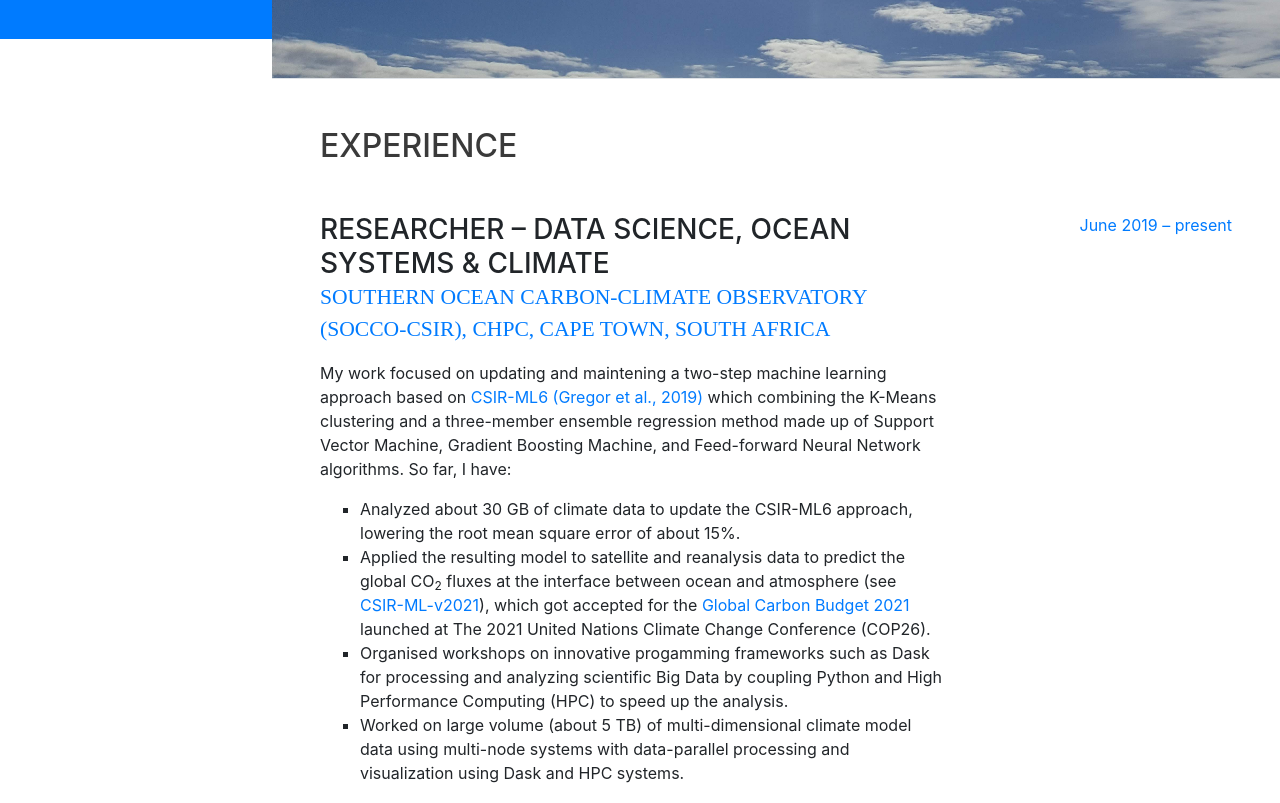
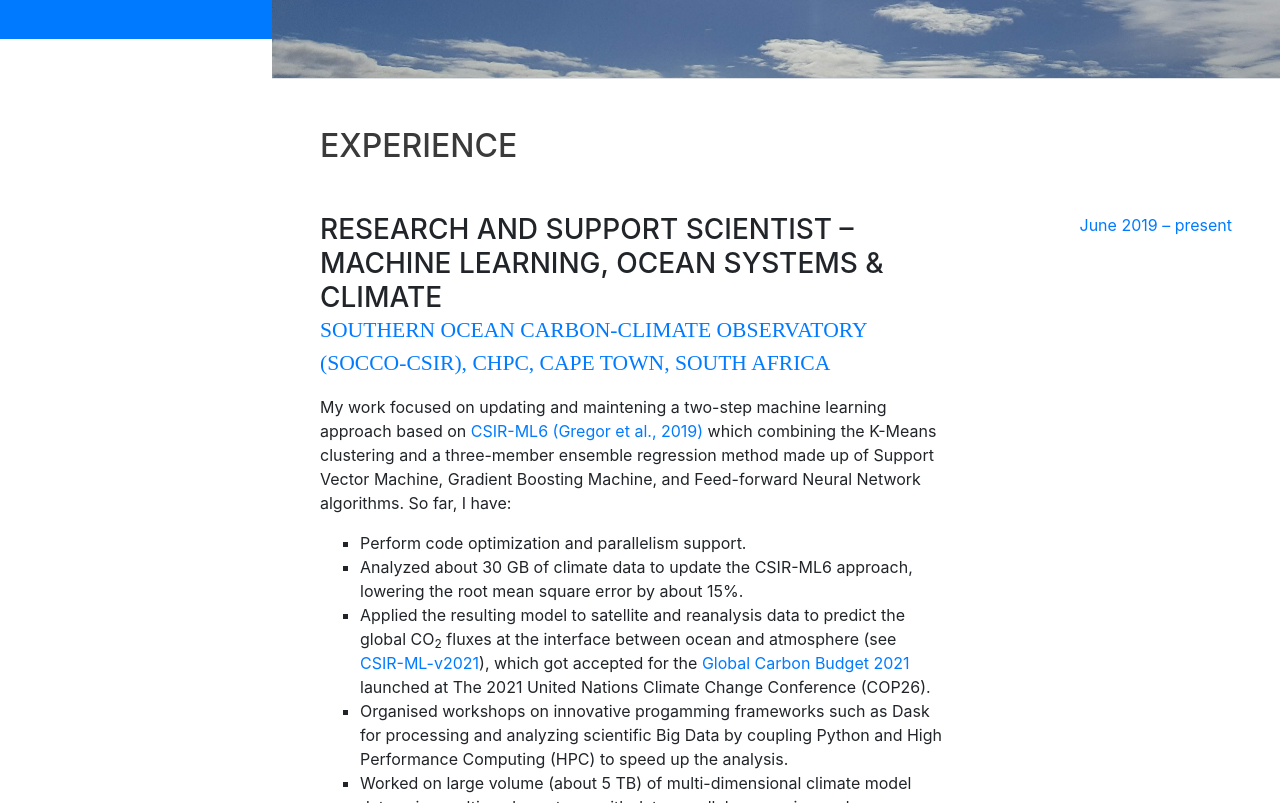
Before and after one commit to Djeutsch/ldjeutchouang, a website with bundled scripts: page index.html in a window 1280 px wide. Shown: the part 761-1564 px from the top of the page. Built offline with nearby package versions, Linux system fonts and the light colour scheme; files whose address does not match are found by name; a web font is replaced by a local one.

Commit message:
Profile update

```diff
--- a/index.html
+++ b/index.html
@@ -239,7 +239,7 @@
 
           <div class="resume-item d-flex flex-column flex-md-row mb-3">
             <div class="resume-content mr-auto">
-              <h3 class="mb-0">Researcher – Data Science, Ocean Systems & Climate</h3>
+              <h3 class="mb-0">Research and Support Scientist – Machine Learning, Ocean Systems & Climate</h3>
               <div class="subheading mb-3">
                 <a target="_blank" href="http://www.socco.org.za">Southern Ocean Carbon-Climate Observatory (SOCCO-CSIR), CHPC, Cape Town, South Africa</a>
               </div>
@@ -248,7 +248,8 @@
                 which combining the K-Means clustering and a three-member ensemble regression method  made up of Support Vector Machine, Gradient Boosting Machine,
                 and Feed-forward Neural Network algorithms. So far, I have:</p>
               <ul class="b">
-                <li>Analyzed about 30 GB of climate data to update the CSIR-ML6 approach, lowering the root mean square error of about 15%.</li>
+                <li>Perform code optimization and parallelism support.</li>
+                <li>Analyzed about 30 GB of climate data to update the CSIR-ML6 approach, lowering the root mean square error by about 15%.</li>
                 <li>Applied the resulting model to satellite and reanalysis data to predict the global CO<sub>2</sub> fluxes at the interface between ocean and atmosphere
                   (see <a href="https://doi.org/10.6084/m9.figshare.12652100.v9" target="_blank">CSIR-ML-v2021</a>), which got accepted for the
                   <a href="https://doi.org/10.5194/essd-14-1917-2022" target="_blank">Global Carbon Budget 2021</a> launched at The 2021 United Nations Climate Change Conference (COP26).</li>
```
